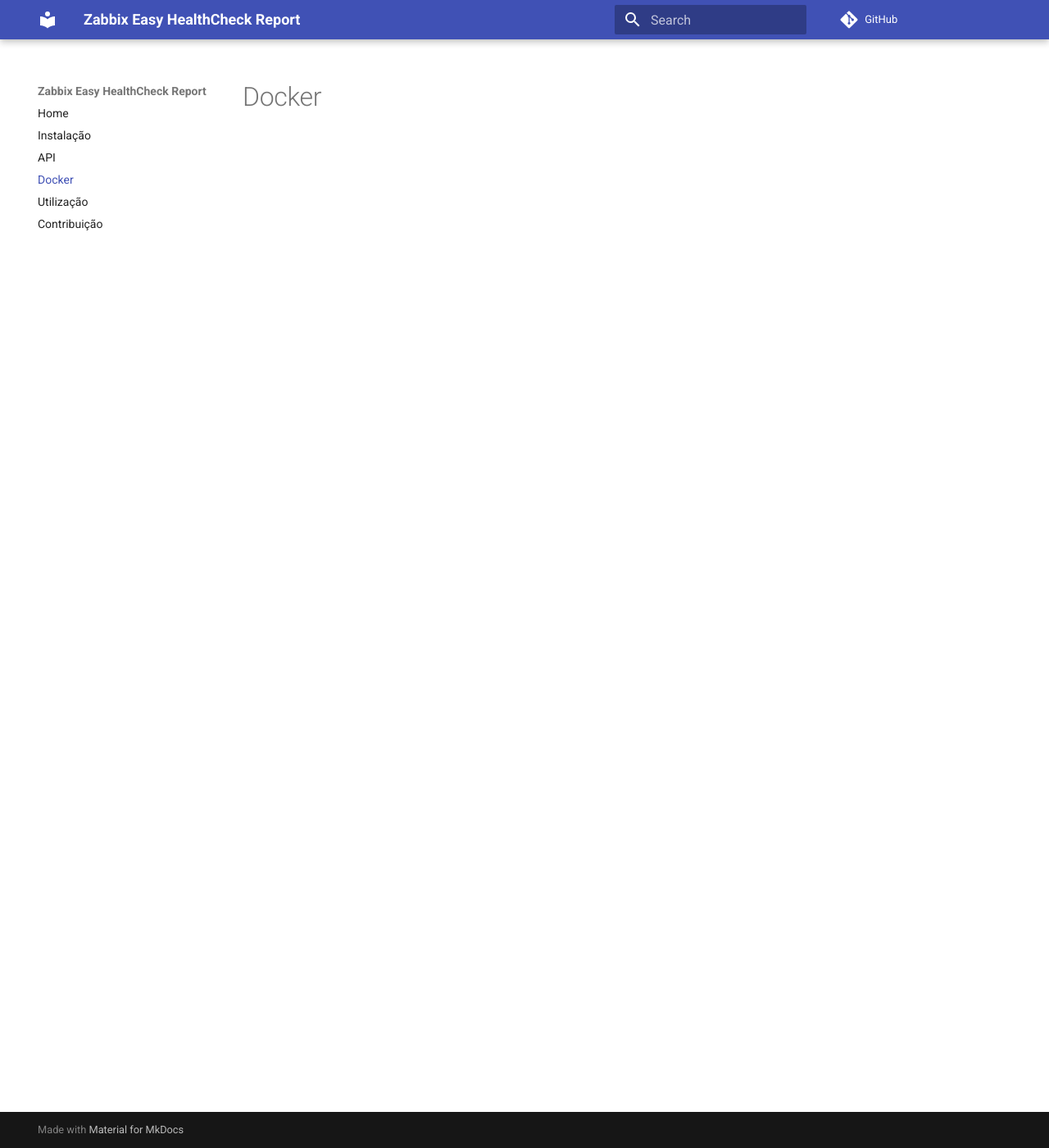
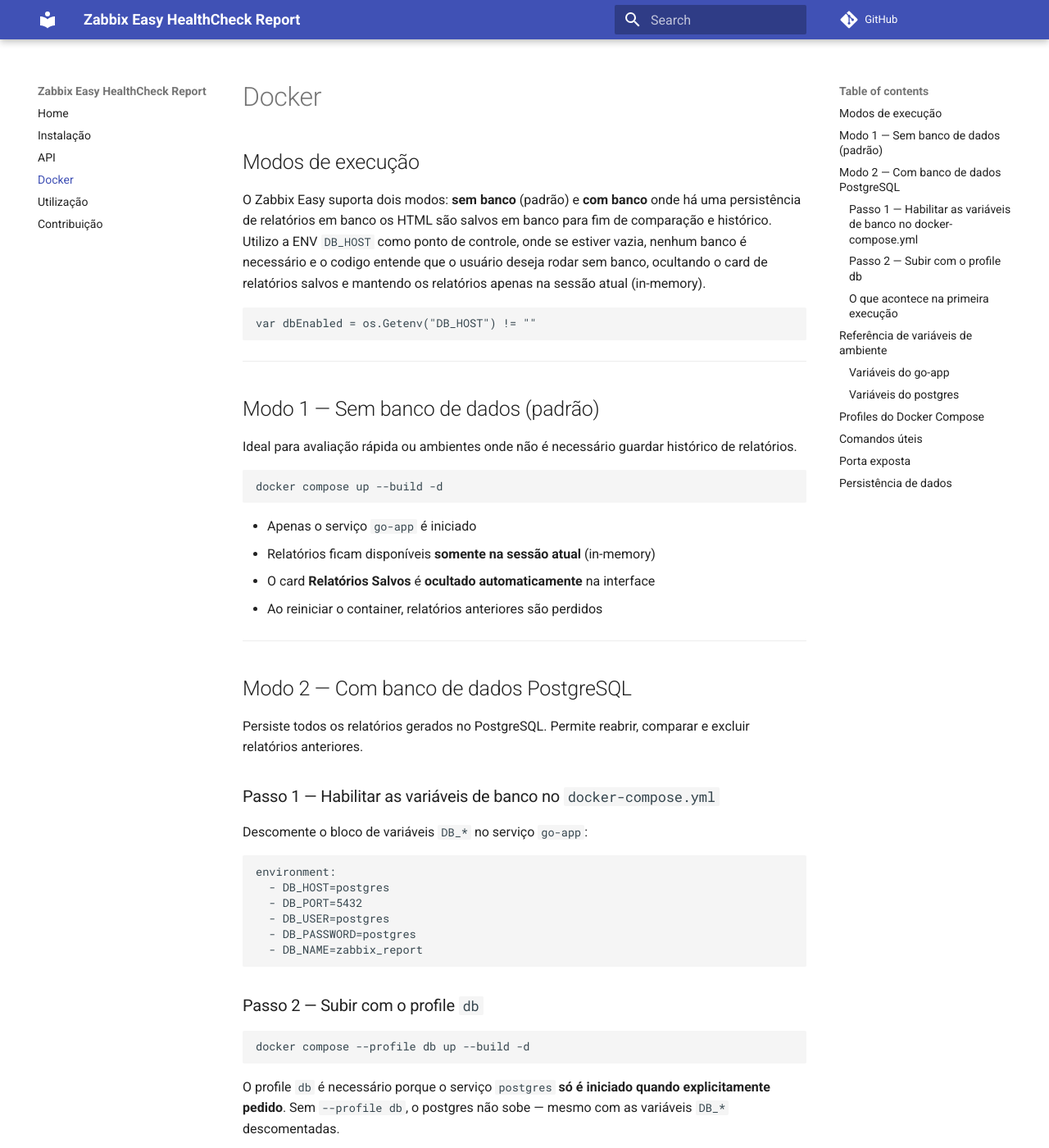
Before and after one commit to bernardolankheet/zabbix-easy, an MkDocs documentation site: the page built from docs/docker.md, in a window 1280 px wide and 1400 px high. Shown: the whole window at 82% size. Built offline with MkDocs 1.6.1 and Material for MkDocs 9.7.7, drawn with Linux system fonts in a browser that asks for light colours; comment, search, counter and statistics services are not loaded; some of the changed text lies outside the part shown.

Commit message:
add atualizaçao para usar com e sem bd

````diff
--- a/docker-compose.yml
+++ b/docker-compose.yml
@@ -2,7 +2,6 @@
 services:
   go-app:
     build: .
-    profiles: ["app"]
     #image: bernardolankheet/zabbix-easy:latest
     container_name: go-zabbix-app
     ports:
@@ -18,7 +17,7 @@
       - MAX_CCONCURRENT=200
       - ZABBIX_SERVER_HOSTID=10084 # HostID do zabbix Server, utliza para pegar os dados de performance.
       #- ZABBIX_SERVER_HOSTID=23423
-      - APP_DEBUG=1 # Habilita logs de debug da API do Zabbix
+      - APP_DEBUG=false # true ou false Habilita logs de debug da API do Zabbix
       - CHECKTRENDTIME=15d # Tempo para verificar tendência de dados, não utilize history (<7d), leva em consideracão o valor que é definido no zabbix para Trends ou o Valor Utilizado no Particionamento do banco de dados.
     restart: unless-stopped
   postgres:
--- a/docs/docker.md
+++ b/docs/docker.md
@@ -1 +1,144 @@
 # Docker
+
+## Modos de execução
+
+O Zabbix Easy suporta dois modos: **sem banco** (padrão) e **com banco** onde há uma persistência de relatórios em banco os HTML são salvos em banco para fim de comparação e histórico.
+Utilizo a ENV `DB_HOST` como ponto de controle, onde se estiver vazia, nenhum banco é necessário e o codigo entende que o usuário deseja rodar sem banco, ocultando o card de relatórios salvos e mantendo os relatórios apenas na sessão atual (in-memory).
+
+```
+var dbEnabled = os.Getenv("DB_HOST") != ""
+```
+
+---
+
+## Modo 1 — Sem banco de dados (padrão)
+
+Ideal para avaliação rápida ou ambientes onde não é necessário guardar histórico de relatórios.
+
+```bash
+docker compose up --build -d
+```
+
+- Apenas o serviço `go-app` é iniciado
+- Relatórios ficam disponíveis **somente na sessão atual** (in-memory)
+- O card **Relatórios Salvos** é **ocultado automaticamente** na interface
+- Ao reiniciar o container, relatórios anteriores são perdidos
+
+---
+
+## Modo 2 — Com banco de dados PostgreSQL
+
+Persiste todos os relatórios gerados no PostgreSQL. Permite reabrir, comparar e excluir relatórios anteriores.
+
+### Passo 1 — Habilitar as variáveis de banco no `docker-compose.yml`
+
+Descomente o bloco de variáveis `DB_*` no serviço `go-app`:
+
+```yaml
+environment:
+  - DB_HOST=postgres
+  - DB_PORT=5432
+  - DB_USER=postgres
+  - DB_PASSWORD=postgres
+  - DB_NAME=zabbix_report
+```
+
+### Passo 2 — Subir com o profile `db`
+
+```bash
+docker compose --profile db up --build -d
+```
+
+O profile `db` é necessário porque o serviço `postgres` **só é iniciado quando explicitamente pedido**.
+Sem `--profile db`, o postgres não sobe — mesmo com as variáveis `DB_*` descomentadas.
+
+### O que acontece na primeira execução
+
+1. O `go-app` tenta conectar ao PostgreSQL (até 15 tentativas, 2 s de intervalo)
+2. Se a conexão falhar após 15 tentativas → container para com erro `[FATAL]`
+3. Se conectar com sucesso → cria a tabela `reports` automaticamente (se não existir)
+4. Schema antigo com colunas faltando → tabela antiga renomeada para `reports_old_<timestamp>` e nova tabela criada
+
+---
+
+## Referência de variáveis de ambiente
+
+### Variáveis do `go-app`
+
+| Variável | Padrão | Descrição |
+|----------|--------|-----------|
+| `ZABBIX_SERVER_HOSTID` | _(vazio)_ | HostID do Zabbix Server para coleta de dados de performance. |
+| `CHECKTRENDTIME` | `30d` | Janela de análise de trends. Aceita `d`, `h`, `m`. Ex: `15d`, `24h`. |
+| `MAX_CCONCURRENT` | `6` | Goroutines paralelas para chamadas à API do Zabbix. |
+| `APP_DEBUG` | _(vazio)_ | `1` para logs detalhados de cada requisição à API. |
+| `DB_HOST` | _(vazio)_ | Host do PostgreSQL. **Se vazio, persistência desativada e card DB oculto.** |
+| `DB_PORT` | `5432` | Porta do PostgreSQL. |
+| `DB_USER` | `postgres` | Usuário do banco. |
+| `DB_PASSWORD` | `postgres` | Senha do banco. |
+| `DB_NAME` | `zabbix_report` | Nome do banco de dados. |
+
+### Variáveis do `postgres`
+
+| Variável | Valor padrão |
+|----------|--------------|
+| `POSTGRES_DB` | `zabbix_report` |
+| `POSTGRES_USER` | `postgres` |
+| `POSTGRES_PASSWORD` | `postgres` |
+
+---
+
+## Profiles do Docker Compose
+
+| Profile | Serviços iniciados | Quando usar |
+|---------|--------------------|-------------|
+| _(nenhum)_ | `go-app` | Uso sem banco — avaliação rápida |
+| `db` | `go-app` + `postgres` | Uso com persistência de relatórios |
+
+> **Nota:** o serviço `go-app` também possui `profiles: ["app"]` no `docker-compose.yml`.
+> Para subir apenas o `go-app` pelo profile: `docker compose --profile app up -d`.
+> Para subir tudo junto: `docker compose --profile app --profile db up --build -d`.
+
+---
+
+## Comandos úteis
+
+```bash
+# Subir sem banco (padrão)
+docker compose up --build -d
+
+# Subir com banco
+docker compose --profile db up --build -d
+
+# Ver logs do app
+docker logs -f go-zabbix-app
+
+# Ver logs do postgres
+docker logs -f go-zabbix-postgres
+
+# Parar tudo (preserva volume de dados)
+docker compose --profile db down
+
+# Parar e remover volume de dados
+docker compose --profile db down -v
+
+# Acessar o banco diretamente
+docker exec -it go-zabbix-postgres psql -U postgres -d zabbix_report
+```
+
+---
+
+## Porta exposta
+
+| Serviço | Porta host | Porta container |
+|---------|------------|-----------------|
+| `go-app` | `8080` | `8080` |
+| `postgres` | `5433` | `5432` |
+
+> O postgres expõe a porta `5433` no host (evita conflito com um postgres local na `5432`).
+
+---
+
+## Persistência de dados
+
+O volume `go_zabbix_postgres_data` é nomeado explicitamente para sobreviver a `docker compose down`.
+Só é removido com `docker compose down -v` ou `docker volume rm go_zabbix_postgres_data`.
````
Also changed, not shown: docs/utilizacao.md (+30 -17 lines).
